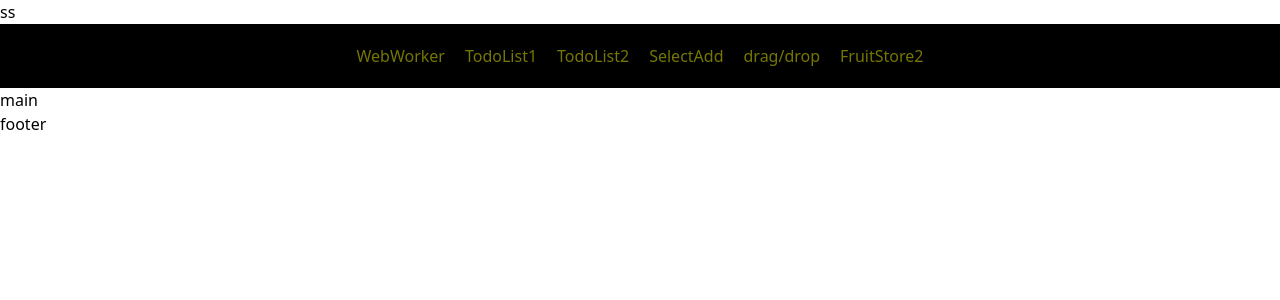
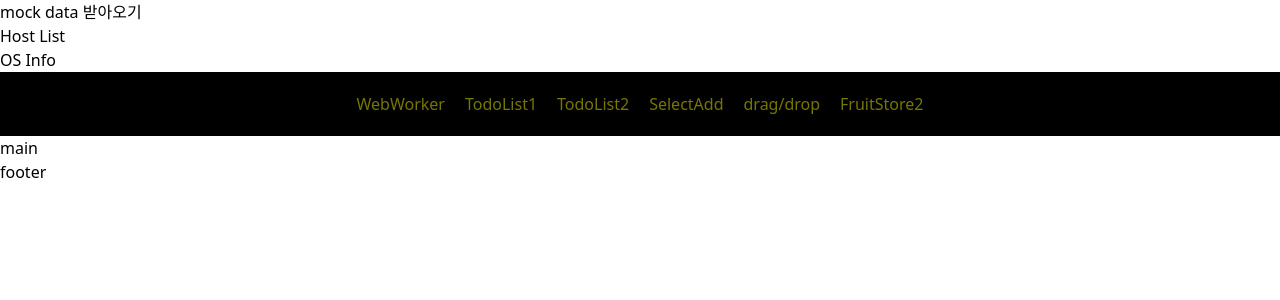
Before and after one commit to teemstone-lab/yujeong, a Svelte app: page / in a window 1280 px wide. Shown: the top 300 px of the page. Built offline with nearby package versions, Linux system fonts and the light colour scheme.

Commit message:
wknd12_msw_#2

```diff
--- a/src/App.svelte
+++ b/src/App.svelte
@@ -50,21 +50,57 @@
 	$: {
 		console.log(isMswLoad);
 	}
+
+	let hostList = [];
+	let osInfo = [];
+
+	function getHostList() {
+		return fetch('/hostList', { method: 'GET' })
+			.then((response) => response.json())
+			.then((hostData) => {
+				console.log('hostList', hostData);
+				hostList = hostData;
+				return hostData;
+			})
+			.catch(() => {});
+	}
+
+	function getOsInfo() {
+		return fetch('/osInfo', { method: 'GET' })
+			.then((response) => response.json())
+			.then((osData) => {
+				console.log('osInfo', osData);
+				osInfo = osData;
+				return osData;
+			})
+			.catch(() => {});
+	}
 </script>
 
 <button
-	on:click="{() => {
+	on:click="{async () => {
 		console.log(isMswLoad);
-		fetch('/hostList', { method: 'GET' })
-			.then((response) => response.json())
-			.then((data) => console.log('hostList', data))
-			.catch(() => {});
-		fetch('/osInfo', { method: 'GET' })
-			.then((response) => response.json())
-			.then((data) => console.log('osInfo', data))
-			.catch(() => {});
-	}}">ss</button
+		await getHostList();
+		await getOsInfo();
+	}}">mock data 받아오기</button
 >
+
+<div>
+	<h2>Host List</h2>
+	{#each hostList as host}
+		<div>host ID: {host.id}</div>
+	{/each}
+</div>
+
+<div>
+	<h2>OS Info</h2>
+
+	{#each osInfo as os}
+		<div class="flex flex-row">name: {os.name}</div>
+		<div class="flex flex-row">cpu: {os.cpu}</div>
+		<div class="flex flex-row">memory: {os.memory}</div>
+	{/each}
+</div>
 
 <ul>
 	<li
```
Also changed, not shown: .routify/config.js, .routify/routes.js.
